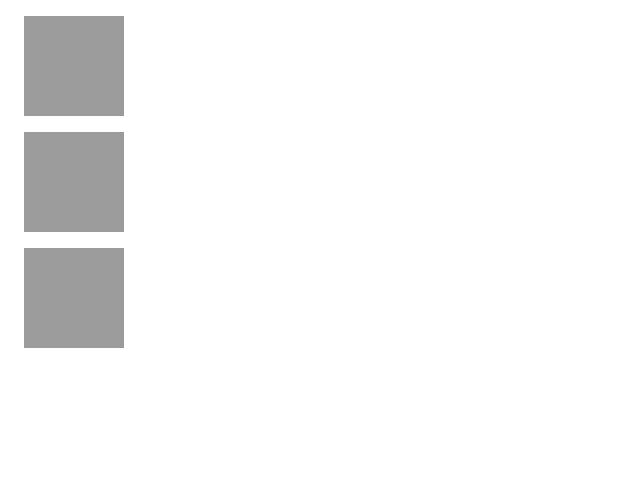
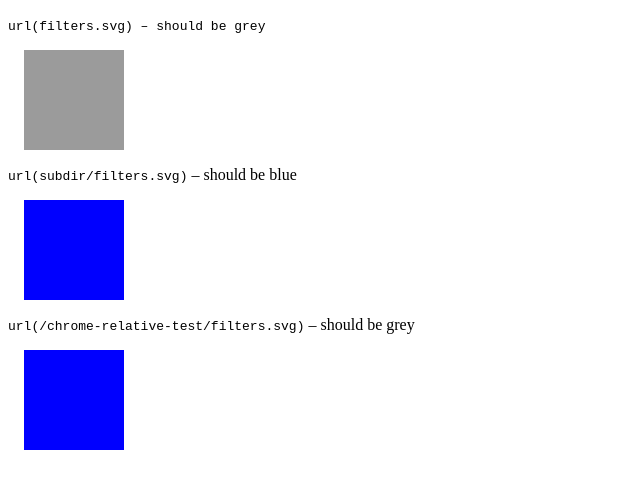
Before and after one commit to werdnum/chrome-relative-url-bug, a plain HTML site: page index.html in a window 1280 px wide. Shown: the whole page, without its empty margins (0-640 px from the left). Drawn offline with Linux system fonts and the light colour scheme; files whose address does not match are found by name.

Commit message:
Add label

```diff
--- a/index.html
+++ b/index.html
@@ -5,8 +5,11 @@
 	<link rel="stylesheet" type="text/css" href="subdir/styles.css" />
 </head>
 <body>
+	<p><tt>url(filters.svg) &ndash; should be grey</tt></p>
 	<div class="example1 example"></div>
+	<p><tt>url(subdir/filters.svg)</tt> &ndash; should be blue</p>
 	<div class="example2 example"></div>
+	<p><tt>url(/chrome-relative-test/filters.svg)</tt> &ndash; should be grey</p>
 	<div class="example3 example"></div>
 </body>
 </html>
```
